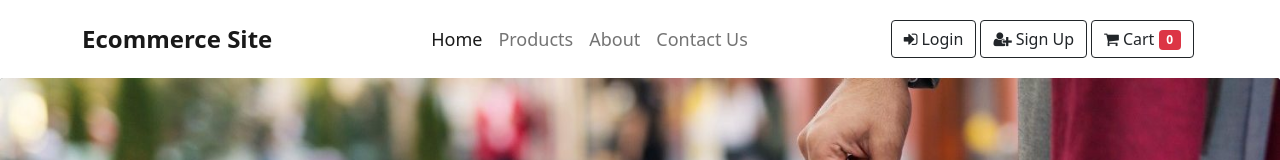
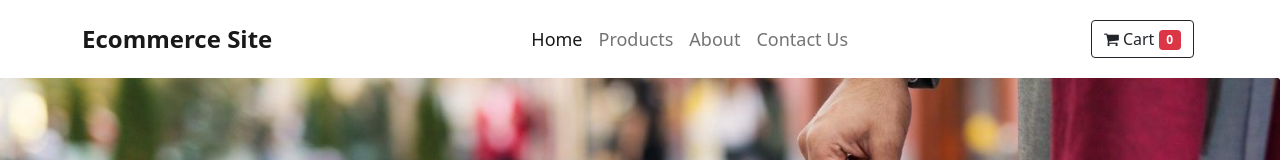
Before and after one commit to MohammedAlbalaawi/front-end-ecommerce, a React (Create React App) app: page / in a window 1280 px wide. Shown: the top 160 px of the page. Built offline with nearby package versions, Linux system fonts and the light colour scheme; no server answers.

Commit message:
remove loging button

```diff
--- a/src/components/Navbar.js
+++ b/src/components/Navbar.js
@@ -36,7 +36,7 @@ const Navbar = () =>{
               </ul>
 
               <div className='buttons'>
-                <NavLink to='/login'
+                {/* <NavLink to='/login'
                   className='btn btn-outline-dark me-1'>
                   <i className='fa fa-sign-in me-1' />
                   Login
@@ -45,7 +45,7 @@ const Navbar = () =>{
                   className='btn btn-outline-dark me-1'>
                   <i className='fa fa-user-plus me-1' />
                   Sign Up
-                </NavLink>
+                </NavLink> */}
                 <NavLink to='/cart'
                   className='btn btn-outline-dark me-1'>
                   <i className='fa fa-shopping-cart me-1' />
```
